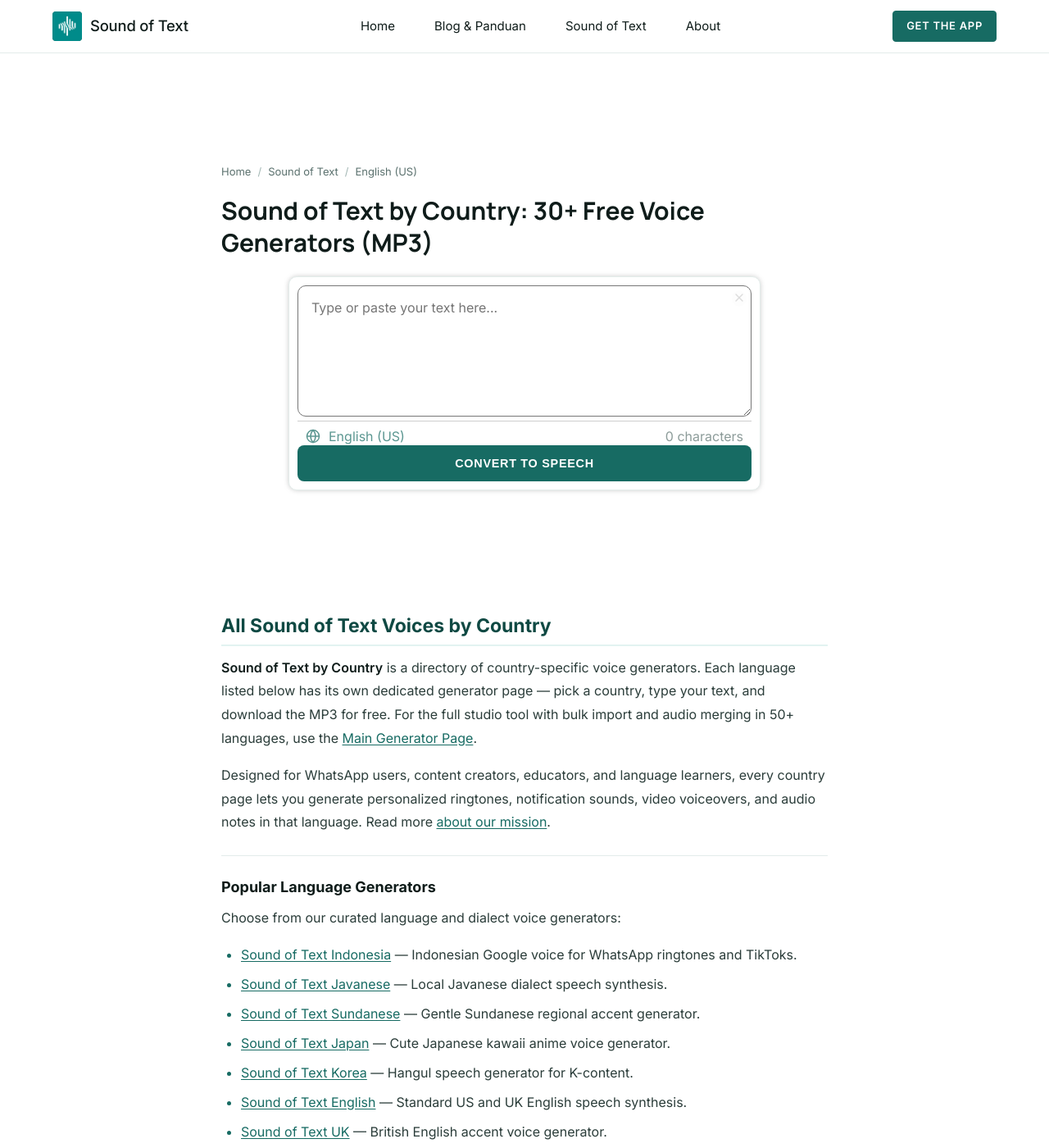
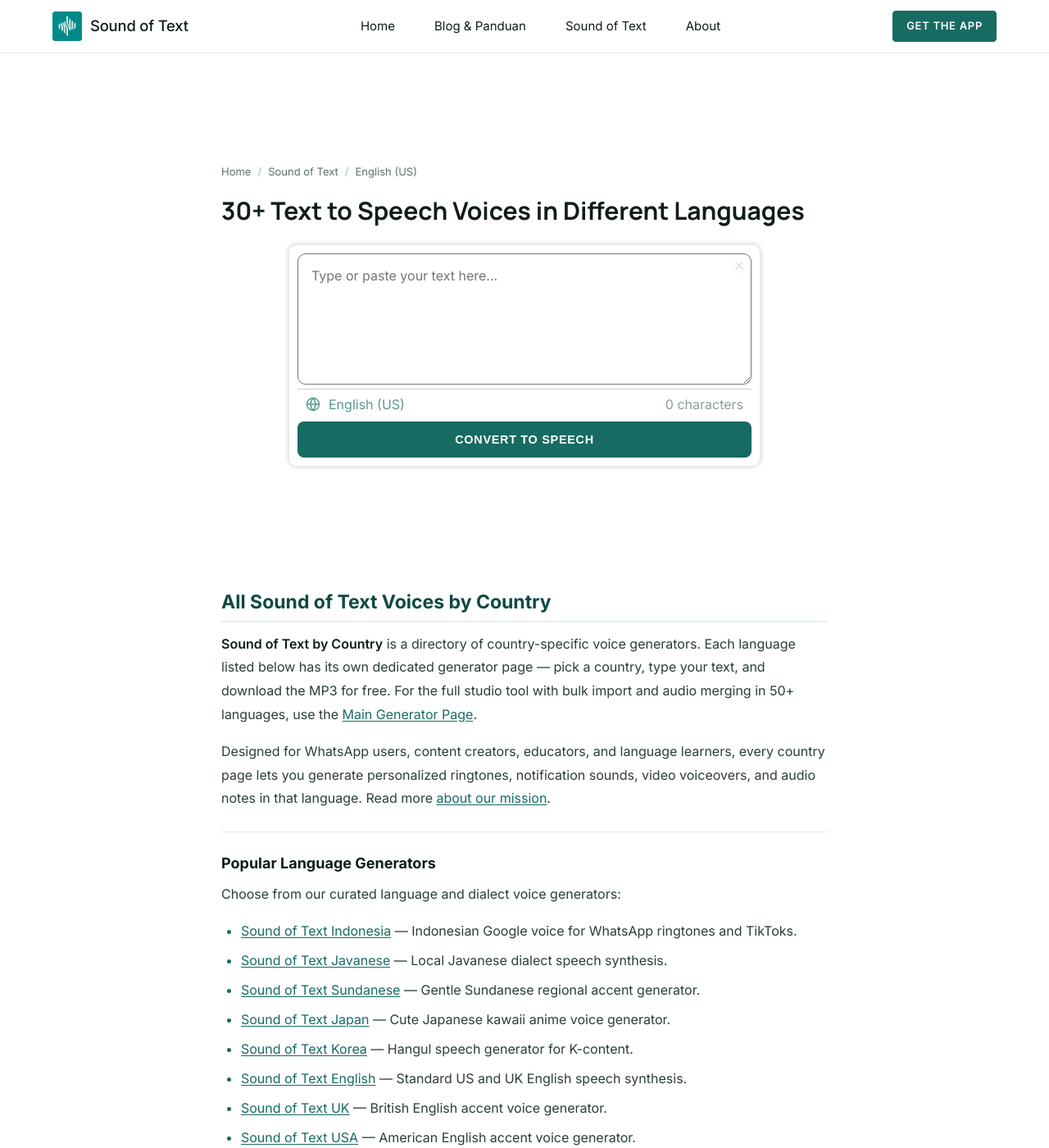
Before and after one commit to soundtext/soundtext.github.io, a Jekyll site: the page built from tool/sound-of-text/index.md, in a window 1280 px wide and 1400 px high. Shown: the whole window at 82% size. Built offline with Jekyll 4.4.1, drawn with Linux system fonts in a browser that asks for light colours.

Commit message:
Update hub page title and add button margin-top

```diff
--- a/tool/sot-simple.css
+++ b/tool/sot-simple.css
@@ -102,6 +102,7 @@
     display: block;
     text-align: center;
     width: 100%;
+    margin-top: 10px;
     padding: 14px;
     background: var(--navy);
     color: var(--white);
--- a/tool/sound-of-text/index.md
+++ b/tool/sound-of-text/index.md
@@ -1,6 +1,6 @@
 ---
 layout: sot
-title: "Sound of Text by Country: 30+ Free Voice Generators (MP3)"
+title: "30+ Text to Speech Voices in Different Languages"
 permalink: /sound-of-text/
 description: "Browse all Sound of Text voices by country. 30 language generators - Indonesian, Japanese, Arabic, English and more. Pick a voice, convert text, download MP3 free."
 image: /assets/images/voice.jpg
```
Also changed, not shown: sound-of-text/index.html (+4 -4 lines).
